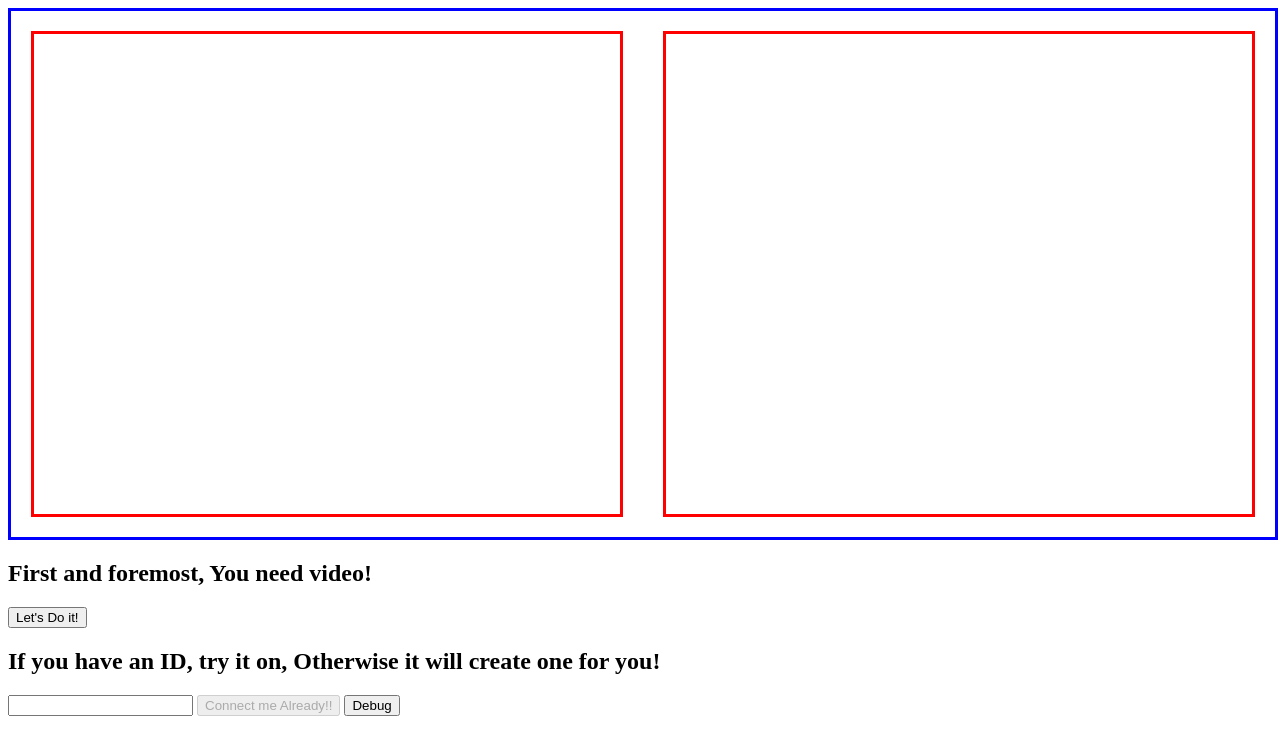
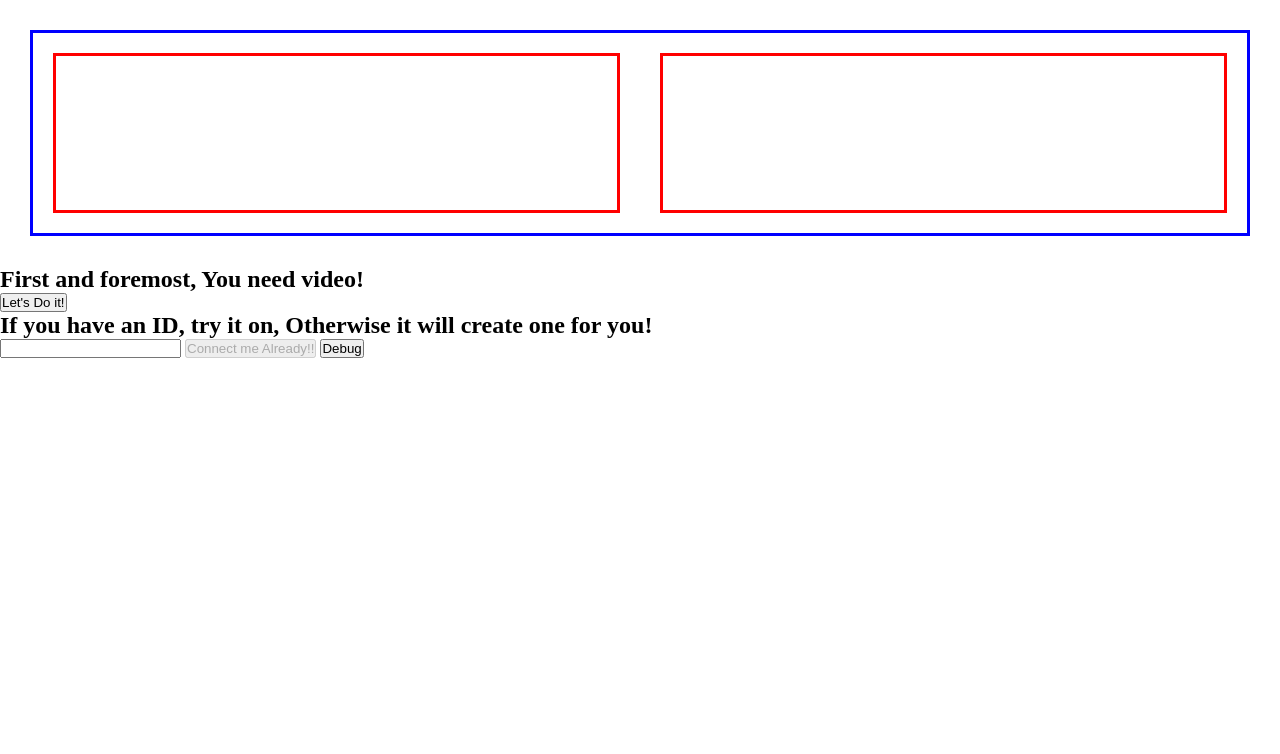
Before and after one commit to LaurentLabine/WebRTC-Chat-Client, a website with bundled scripts: page views/index.html in a window 1280 px wide. Built offline with nearby package versions, Linux system fonts and the light colour scheme; no server answers.

Commit message:
added a bit of style following resoklution fix

```diff
--- a/public/css/stylesheet.css
+++ b/public/css/stylesheet.css
@@ -1,18 +1,28 @@
+* {
+  margin: 0;
+  padding: 0;
+}
+
 #videoFeedContainer {
   display: flex;
   border: 3px solid blue;
-  width: 100%;
+  width: calc(100%-60px);
   /* height: 300px; */
+  margin: 30px;
 }
 
 #videoFeedContainer span {
+  /* margin: 2rem; */
+  flex: 1;
+  width: 100%;
   justify-content: center;
-  width: 640px;
-  height: 480px;
   border: 3px solid red;
   margin: 20px;
+  max-width: 80%;
+  max-height: 80%;
 }
 
-.h2 {
-  font-size: 40px;
+#videoFeedContainer video {
+  max-width: 100%;
+  max-height: 100%;
 }
```
